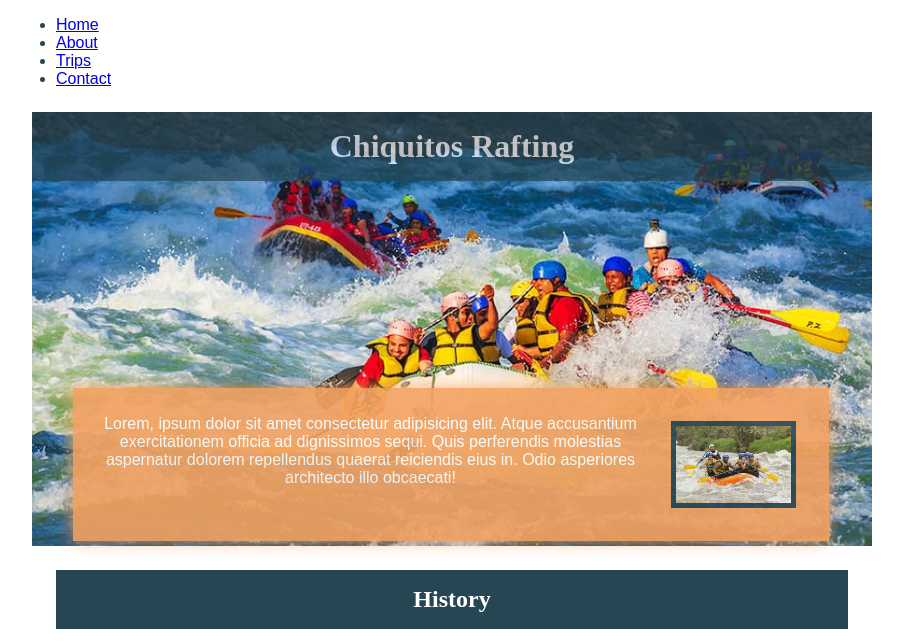
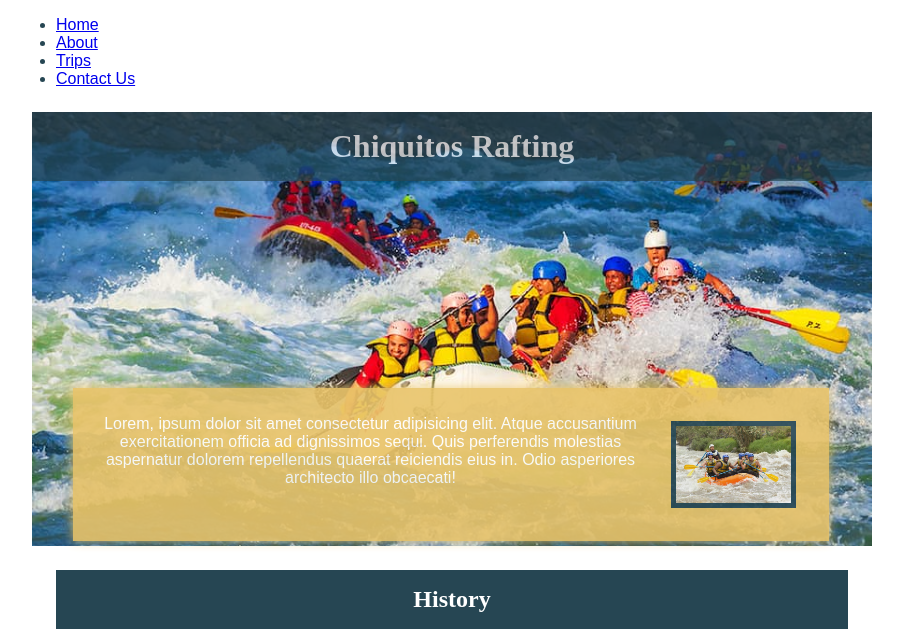
Before and after one commit to zurielfigueroa/wdd130, a plain HTML site: page wwr/about.html in a window 1280 px wide. Shown: the part 154-796 px from the top of the page, without its empty margins (188-1091 px from the left). Drawn offline with Linux system fonts and the light colour scheme.

Commit message:
updated css file according to the evaluation tool

```diff
--- a/wwr/about.html
+++ b/wwr/about.html
@@ -4,26 +4,25 @@
 <head>
     <meta charset="UTF-8">
     <meta name="viewport" content="width=device-width, initial-scale=1.0">
-    <title>Chiquitos Rafting</title>
-    <meta name="description" content="White Water Rafting content for those that seek adventure, includes images and booking information">
+    <title>About Us Chiquitos Rafting</title>
+    <meta name="description" content="White Water Rafting content for those that seek adventure, includes images and social media information">
     <meta name="author" content="Enan Figueroa Andrade">
     <link rel="stylesheet" href="styles/rafting.css">
 </head>
 
 <body>
     <header>
-
-    </header>
-    <main>
         <img src="images/wwr-logo.jpeg" alt="A logo with the letters White Water Rafting splashing water with two red rafting paddles">
         <nav>
             <ul>
                 <li><a href="index.html">Home</a></li>
                 <li><a href="about.html">About</a></li>
                 <li><a href="trips.html">Trips</a></li>
-                <li><a href="contact.html">Contact</a></li>
+                <li><a href="contact.html">Contact Us</a></li>
             </ul>
         </nav>
+    </header>
+    <main>
         <div class="hero">
             <img src="images/rafting-background.jpg" alt="Four different groups of friends doing White Water Rafting, looking adventurous and having fun.">
             <h1>Chiquitos Rafting</h1>
--- a/wwr/styles/rafting.css
+++ b/wwr/styles/rafting.css
@@ -73,7 +73,7 @@ h1 {
     color: #ffffff;
 }
 
-article {
+.hero article {
     position: absolute;
     width: 90%;
     padding: 3px;
@@ -81,9 +81,9 @@ article {
     left: 25px;
     text-align: center;
     opacity: 0.9;
-    background-color: var(--secondary-color);
+    background-color: var(--accent2-color);
     color: #ffffff;
-    box-shadow: 0 0 15px var(--secondary-color);
+    box-shadow: 0 0 10px var(--accent2-color);
 }
 
 .hero article img {
```
